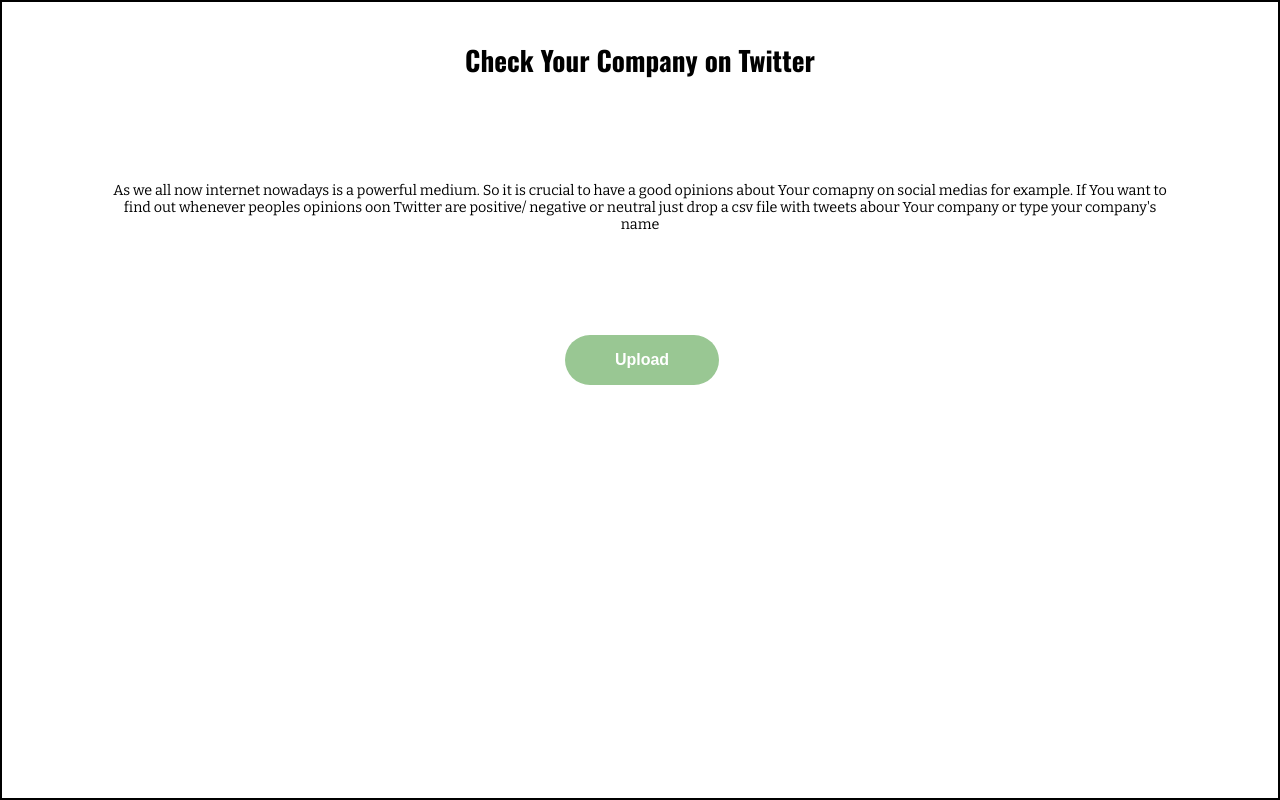
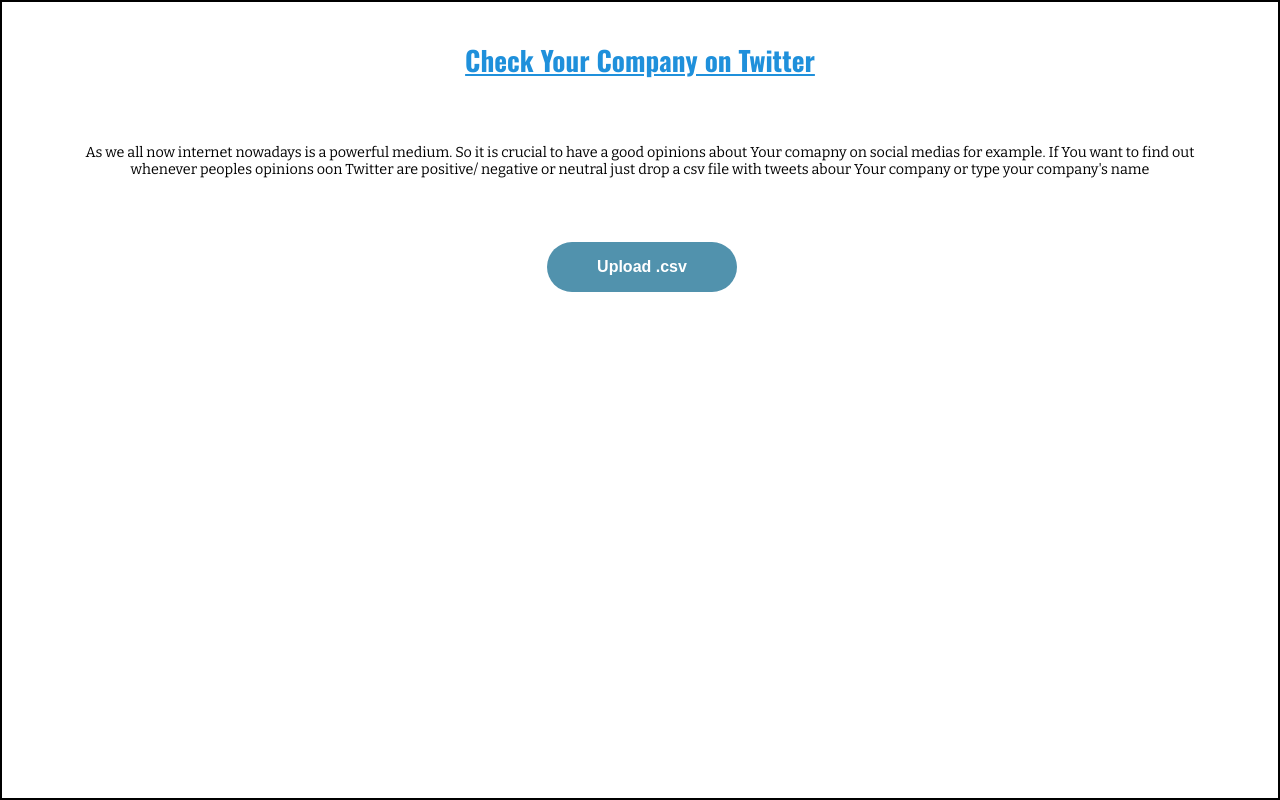
Before and after one commit to Bartekkz/BrandProductSentiment, a Flask app: page / in a window 1280 px wide. Run offline with Flask 2, Linux system fonts and the light colour scheme; some libraries are stand-ins or nearby versions.

Commit message:
change colors of the text and input

```diff
--- a/static/index.css
+++ b/static/index.css
@@ -12,7 +12,7 @@
 }
 
 label {
-  background: #99c793;
+  background: #5192ad;
   border: none;
   border-radius: 50px;
   color: #fff;
@@ -44,11 +44,11 @@
 }
 
 .btn-1:hover {
-  background-color: green;
+  background-color: rgb(31, 144, 219);
 }
 
 .btn-1:hover::before {
-  right: 75%;
+  right: 80%;
 }
 
 
@@ -60,23 +60,24 @@
 
 .wrapper header {
     padding: 5%;
-    border: 2px solid blue;
     align-items: center;
     justify-items: center;
 }
 
 .wrapper main {
-    padding: 15%;
+  padding-top: 5%;
 }
 
 .wrapper h2 {
   font-size: 1.7em;
   font-family: 'Oswald', sans-serif;
   padding-top: 3%;
+  color: rgb(31, 144, 219);
+  text-decoration: underline;
 }
 
 .wrapper p {
-    padding: 8%;
+  padding: 5%;
   text-align: center;
   font-size: 0.9em;
   font-family: 'Bitter', serif;
--- a/templates/index.html
+++ b/templates/index.html
@@ -25,7 +25,7 @@
     </div>
     <div class='main'>
       <input type='file' id='file'>
-      <label for='file' class='btn-1'>Upload</label>
+      <label for='file' class='btn-1'>Upload .csv</label>
     </div>
   </div>
 </body>
```
Lines whose indentation alone changed are shown as unchanged.
